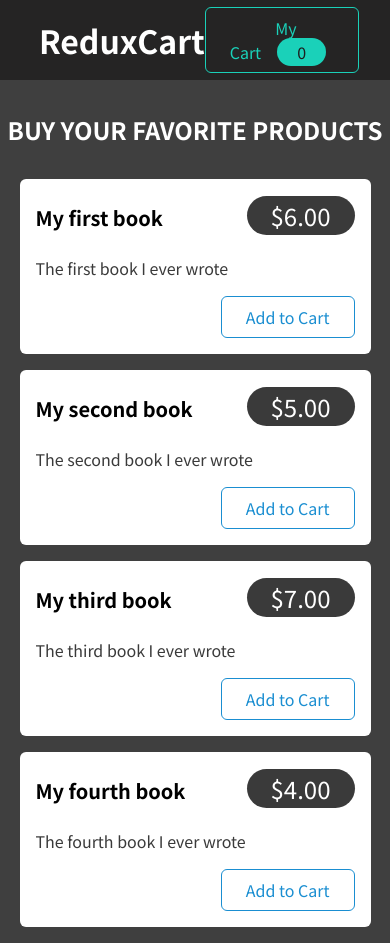
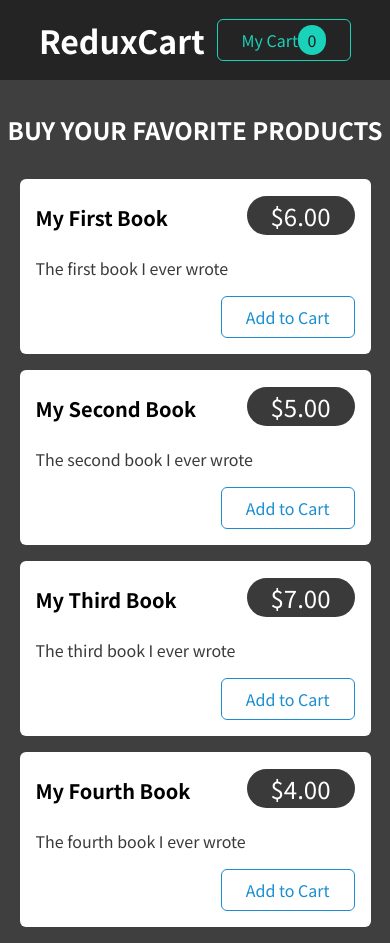
Before and after one commit to AlbertoRoldanUX-code/redux-cart, a React (Create React App) app: page / in a window 390 px wide. Built offline with nearby package versions, Linux system fonts and the light colour scheme.

Commit message:
Update cart on the backend whenever the cart changes (add or remove items)

```diff
--- a/src/App.js
+++ b/src/App.js
@@ -2,9 +2,25 @@ import Cart from './components/Cart/Cart';
 import Layout from './components/Layout/Layout';
 import Products from './components/Shop/Products';
 import { useSelector } from 'react-redux';
+import { useEffect } from 'react';
+import { useCallback } from 'react';
 
 function App() {
   const ui = useSelector((state) => state.ui);
+  const cart = useSelector((state) => state.cart);
+  console.log(cart.items.length);
+
+  useEffect(() => {
+    if (cart.items.length > 0) {
+      fetch(
+        'https://react-http-484b3-default-rtdb.europe-west1.firebasedatabase.app/products.json',
+        {
+          method: 'PUT',
+          body: JSON.stringify(cart),
+        }
+      );
+    }
+  }, [cart]);
 
   return (
     <Layout>
@@ -22,3 +38,5 @@ export default App;
 //////////// 4º If clicking the + and - buttons in the cart, increase or decrease the quantity.
 //////////// 5º If the quantity is 1 and we click on -, we remove the item entirely from the cart.
 //////////// 6º Display the cart dynamically.
+// 7º Update cart on the backend whenever the cart changes (add or remove items).
+// 8º When realoading, fetch that data from the server, load it and display it.
--- a/src/components/Cart/Cart.js
+++ b/src/components/Cart/Cart.js
@@ -6,7 +6,6 @@ import { useSelector } from 'react-redux';
 const Cart = (props) => {
   const cart = useSelector((state) => state.cart);
 
-  console.log(cart.items);
   return (
     <Card className={classes.cart}>
       <h2>Your Shopping Cart</h2>
--- a/src/components/Cart/CartButton.module.css
+++ b/src/components/Cart/CartButton.module.css
@@ -19,3 +19,13 @@
   padding: 0.15rem 1.25rem;
   color: #1d1d1d;
 }
+
+@media only screen and (max-width: 600px) {
+
+  .button span {
+    margin: 0;
+  }
+  .badge {
+    padding: 0.2rem 0.6rem;
+  }
+}
--- a/src/components/Shop/ProductItem.js
+++ b/src/components/Shop/ProductItem.js
@@ -7,14 +7,12 @@ const ProductItem = (props) => {
   const { id, title, price, description } = props;
   const dispatch = useDispatch();
 
+  const product = {
+    title: title,
+    price: price,
+    id: id,
+  };
   function onAddHandler() {
-    const product = {
-      title: title,
-      price: price,
-      amount: 1,
-      id: id,
-    };
-
     dispatch(cartActions.add(product));
   }
 
--- a/src/components/Shop/Products.js
+++ b/src/components/Shop/Products.js
@@ -4,25 +4,25 @@ const DUMMY_PRODUCTS = [
   {
     id: 'p1',
     price: 6,
-    title: 'My first book',
+    title: 'My First Book',
     description: 'The first book I ever wrote',
   },
   {
     id: 'p2',
     price: 5,
-    title: 'My second book',
+    title: 'My Second Book',
     description: 'The second book I ever wrote',
   },
   {
     id: 'p3',
     price: 7,
-    title: 'My third book',
+    title: 'My Third Book',
     description: 'The third book I ever wrote',
   },
   {
     id: 'p4',
     price: 4,
-    title: 'My fourth book',
+    title: 'My Fourth Book',
     description: 'The fourth book I ever wrote',
   },
 ];
--- a/src/store/cart-slice.js
+++ b/src/store/cart-slice.js
@@ -28,29 +28,27 @@ export const cartSlice = createSlice({
     },
 
     increase(state, action) {
-      const existingCartItemIndex = state.items.findIndex(
+      const existingItem = state.items.find(
         (item) => item.id === action.payload
       );
-      console.log(action.payload);
-      const existingItem = state.items[existingCartItemIndex];
       existingItem.quantity++;
       existingItem.totalPrice = existingItem.totalPrice + existingItem.price;
       state.totalQuantity++;
     },
 
     decrease(state, action) {
-      const existingCartItemIndex = state.items.findIndex(
+      const existingItem = state.items.find(
         (item) => item.id === action.payload
       );
-      const existingItem = state.items[existingCartItemIndex];
 
       if (existingItem.quantity === 1) {
-        state.items.pop(existingItem);
+        state.items = state.items.filter((item) => item.id !== action.payload);
       }
+
+      existingItem.quantity--;
 
       existingItem.totalPrice = existingItem.totalPrice - existingItem.price;
 
-      existingItem.quantity--;
       state.totalQuantity--;
     },
   },
```
Also changed, not shown: 1 other file (tests, documents, lock files or other folders).
